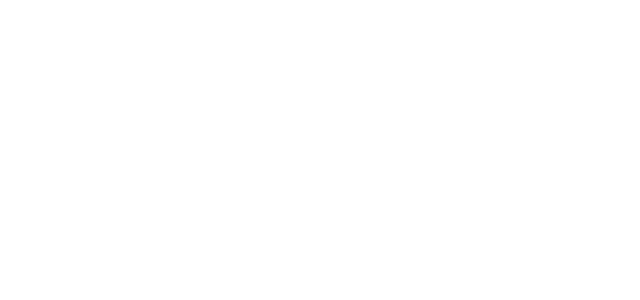
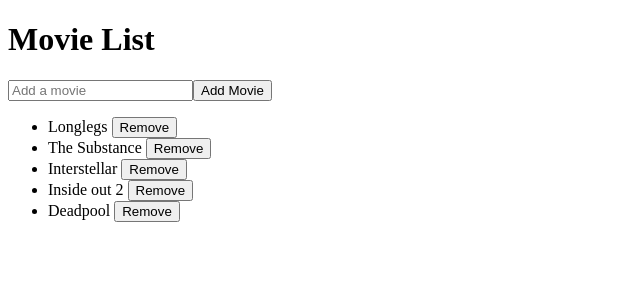
Before and after one commit to Koronuma4Dev/LatestAngularComponents, an Angular app: page /movielist in a window 1280 px wide. Before the commit this address led to /. Shown: the top 300 px of the page, without its empty margins (0-640 px from the left). Built offline with nearby package versions, Linux system fonts and the light colour scheme.

Commit message:
Movie list added

```diff
--- a/src/app/app.module.ts
+++ b/src/app/app.module.ts
@@ -10,6 +10,7 @@ import { EmployeelistComponent } from './component/employeelist/employeelist.com
 import { CourselistComponent } from './component/courselist/courselist.component';
 import { BooklistComponent } from './component/booklist/booklist.component';
 import { CitylistComponent } from './component/citylist/citylist.component';
+import { MovielistComponent } from './component/movielist/movielist.component';
 
 @NgModule({
   declarations: [
@@ -20,7 +21,8 @@ import { CitylistComponent } from './component/citylist/citylist.component';
     EmployeelistComponent,
     CourselistComponent,
     BooklistComponent,
-    CitylistComponent
+    CitylistComponent,
+    MovielistComponent
   ],
   imports: [
     BrowserModule,
--- /dev/null
+++ b/src/app/component/movielist/movielist.component.html
@@ -0,0 +1,13 @@
+<h1>Movie List</h1>
+
+<div class="input-container">
+  <input type="text" #movieInput placeholder="Add a movie">
+  <button (click)="addMovie(movieInput)">Add Movie</button>
+</div>
+
+<ul>
+  <li *ngFor="let movie of movieList; let i = index">
+    {{ movie }}
+    <button (click)="removeMovie(i)">Remove</button>
+  </li>
+</ul>
--- /dev/null
+++ b/src/app/component/movielist/movielist.component.ts
@@ -0,0 +1,22 @@
+import { Component } from '@angular/core';
+
+@Component({
+  selector: 'app-movielist',
+  templateUrl: './movielist.component.html',
+  styleUrl: './movielist.component.css'
+})
+export class MovielistComponent {
+  movieList: string[] = ['Longlegs', 'The Substance', 'Interstellar','Inside out 2' ,'Deadpool'];
+
+
+  addMovie(movieInput: HTMLInputElement) {
+    const movie = movieInput.value.trim();
+    if (movie) {
+      this.movieList.push(movie);
+      movieInput.value = '';
+    }
+}
+removeMovie(index: number){
+  this.movieList.splice(index, 1)
+}
+}
--- a/src/app/component/navigate/navigate.component.html
+++ b/src/app/component/navigate/navigate.component.html
@@ -8,6 +8,6 @@
 <button><a  routerLink ='/courselist'>Courselist</a></button>
 <button><a  routerLink ='/booklist'>Book list</a></button>
 <button><a  routerLink ='/citylist'>City list</a></button>
-<button><a  routerLink ='/'>Movie list</a></button>
+<button><a  routerLink ='/movielist'>Movie list</a></button>
 <button><a  routerLink ='/'>Car model list</a></button>
 <button><a  routerLink ='/'>Product list</a></button>
```
Also changed, not shown: src/app/app-routing.module.ts (+6 -1 lines), src/app/component/movielist/movielist.component.css (added), 1 other file (tests, documents, lock files or other folders).
